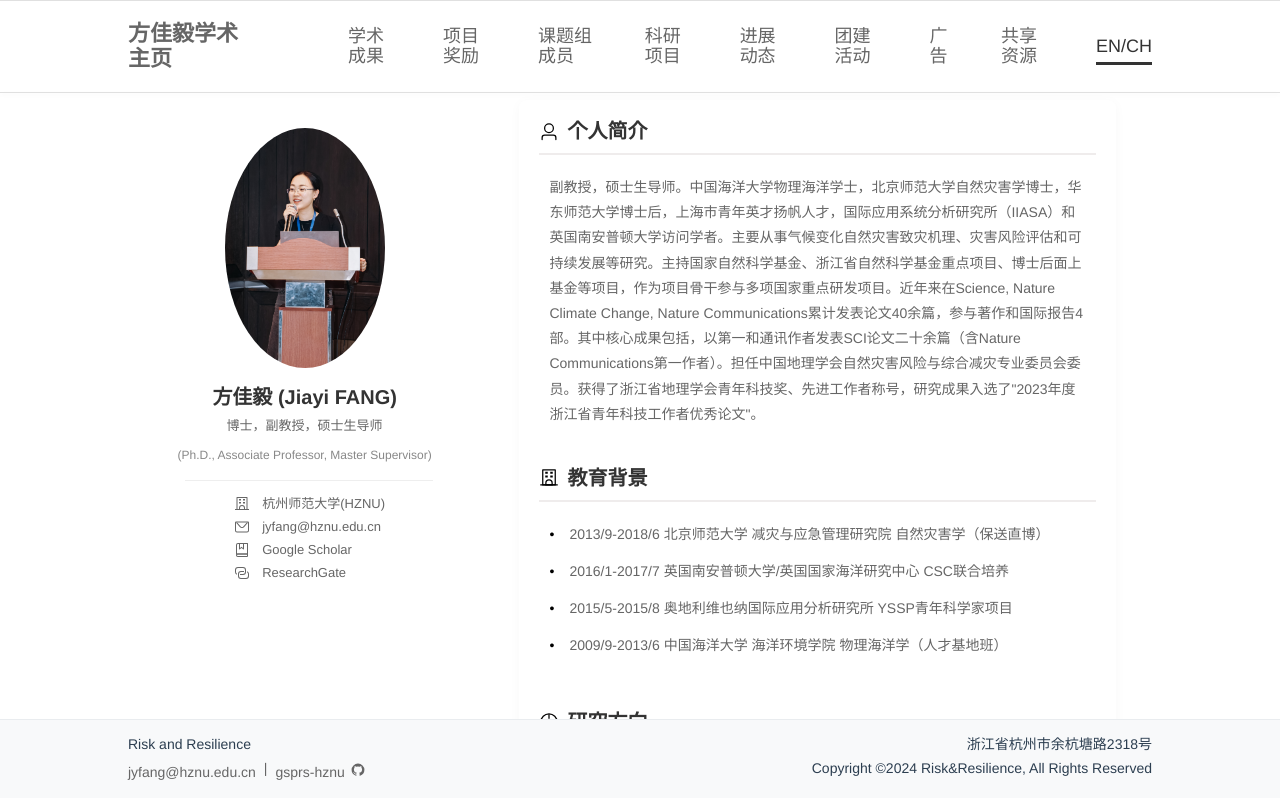
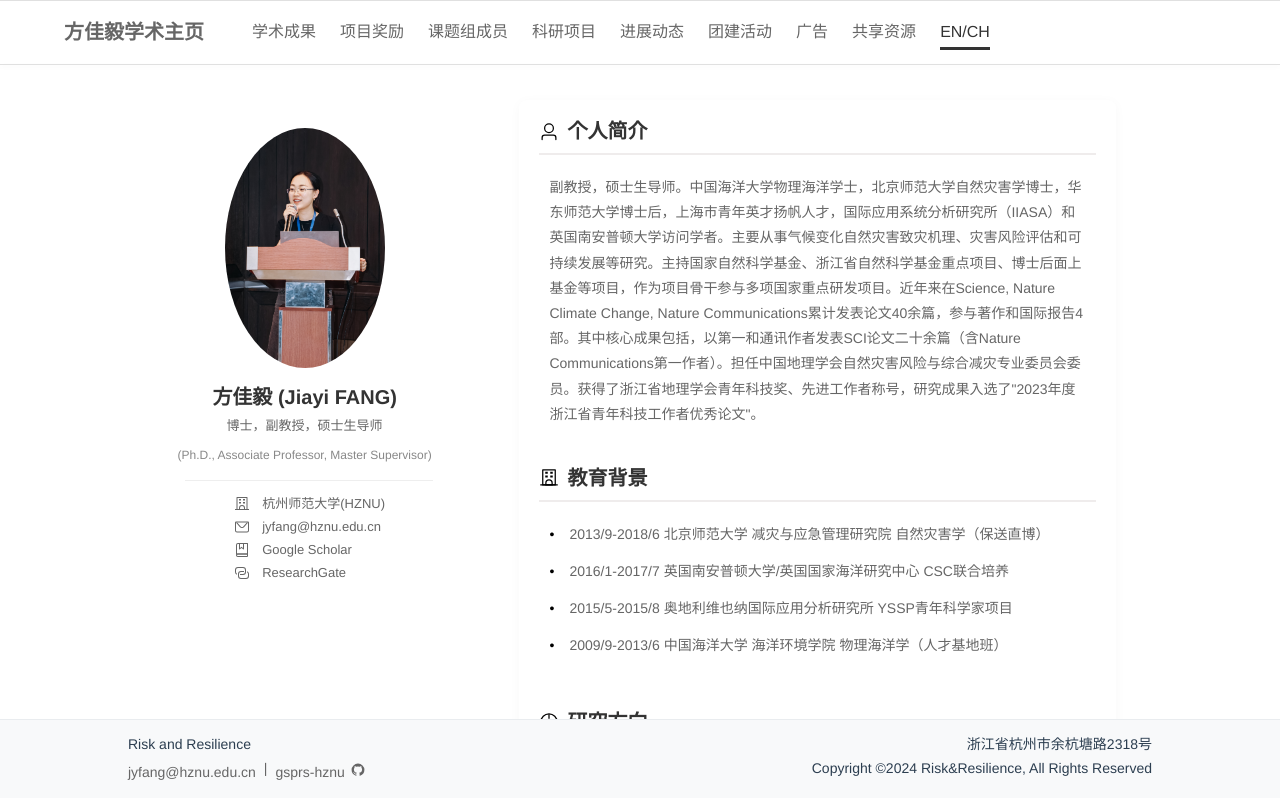
Before and after one commit to RiskResilienceLab/Risk-Resilience, a Vue app: page / in a window 1280 px wide. Shown: the top 798 px of the page. Built offline with nearby package versions, Linux system fonts and the light colour scheme.

Commit message:
Update responsive design

```diff
--- a/package.json
+++ b/package.json
@@ -7,7 +7,7 @@
     "dev": "vite",
     "build": "vite build",
     "preview": "vite preview",
-    "deploy": "gh-pages -d dist -r https://github.com/RiskResilience/Risk-Resilience.git"
+    "deploy": "gh-pages -d dist"
   },
   "dependencies": {
     "element-plus": "^2.8.2",
--- a/src/components/Header.vue
+++ b/src/components/Header.vue
@@ -46,9 +46,9 @@ const handleLanguageChange = () => {
 }
 
 .wrapper {
-  max-width: 80%;
+  max-width: 90%;
   margin: 0 auto;
-  padding: 0 5%;
+  padding: 0 2%;
 }
 
 .header-nav {
@@ -60,7 +60,7 @@ const handleLanguageChange = () => {
 
 .nav-links {
   display: flex;
-  gap: 3rem;
+  gap: 2rem;
   align-items: center;
 }
 
@@ -93,8 +93,8 @@ const handleLanguageChange = () => {
 }
 
 .site-title {
-  margin-right: 6rem;
-  font-size: 1.375rem;
+  margin-right: 4rem;
+  font-size: 1.25rem;
   color: #666;
   text-decoration: none;
   font-weight: bold;
@@ -142,6 +142,35 @@ const handleLanguageChange = () => {
   height: 3px;
 }
 
+@media (max-width: 1280px) {
+  .nav-links {
+    gap: 1.5rem;
+  }
+
+  .nav-links a {
+    font-size: 1rem;
+  }
+
+  .site-title {
+    margin-right: 3rem;
+  }
+}
+
+@media (max-width: 1024px) {
+  .nav-links {
+    gap: 1rem;
+  }
+
+  .wrapper {
+    max-width: 95%;
+    padding: 0 1%;
+  }
+
+  .site-title {
+    margin-right: 2rem;
+  }
+}
+
 @media (max-width: 768px) {
   .wrapper {
     padding: 0 1rem;
```
